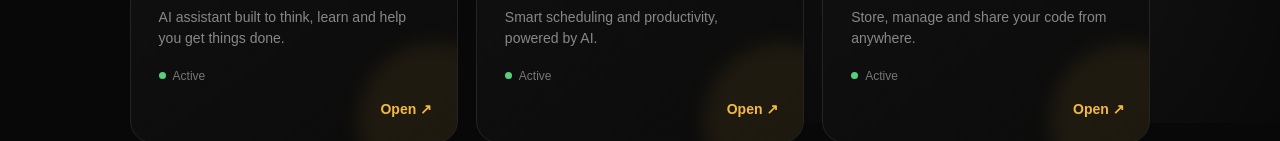
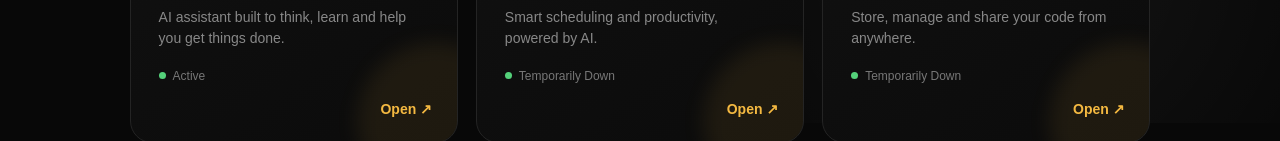
Before and after one commit to StakLabs/staklabs.github.io, a plain HTML site: page index.html in a window 1280 px wide. Shown: the part 677-818 px from the top of the page. Drawn offline with Linux system fonts and the light colour scheme.

Commit message:
Change status from 'Active' to 'Temporarily Down'

```diff
--- a/index.html
+++ b/index.html
@@ -263,7 +263,7 @@
 
                 <div class="status">
                     <span class="dot"></span>
-                    Active
+                    Temporarily Down
                 </div>
 
                 <div class="open">Open ↗</div>
@@ -280,7 +280,7 @@
 
                 <div class="status">
                     <span class="dot"></span>
-                    Active
+                    Temporarily Down
                 </div>
 
                 <div class="open">Open ↗</div>
```
